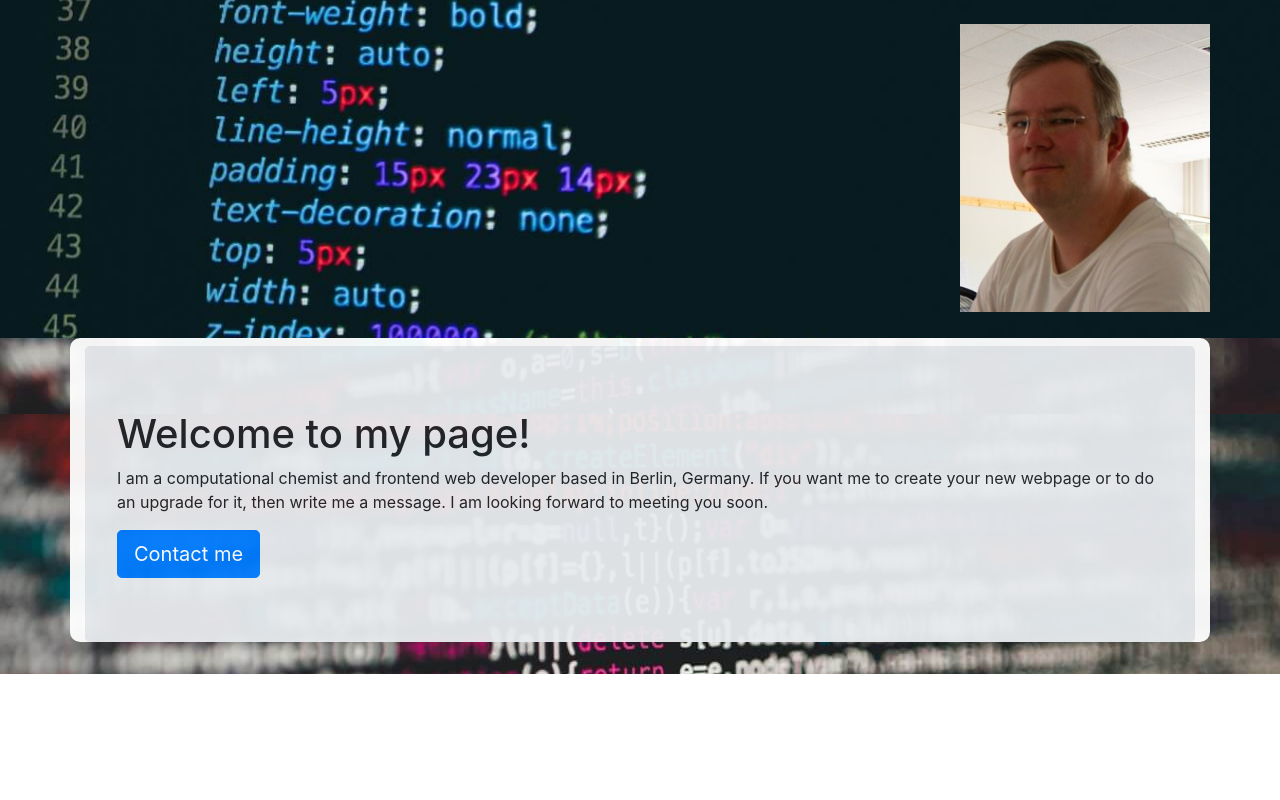
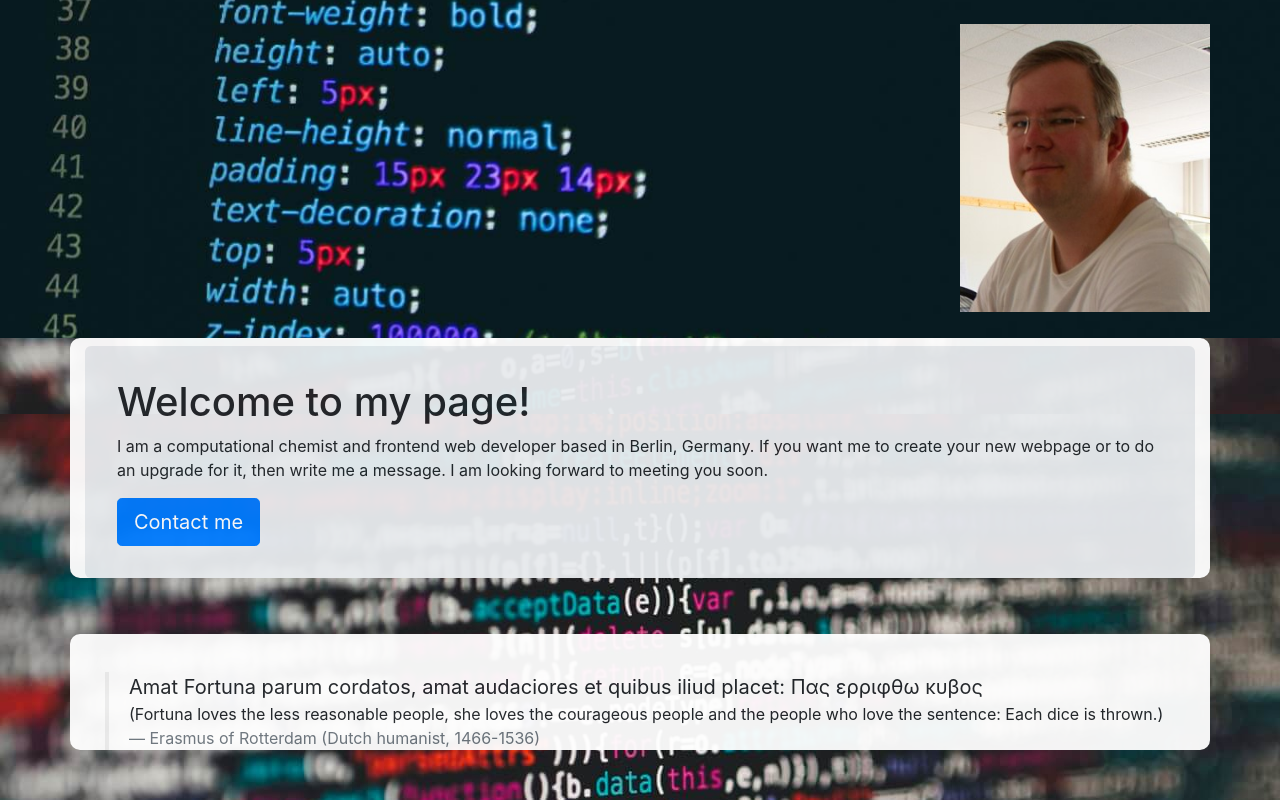
Before and after one commit to sklinkusch/portfolio, a React (Create React App) app: page / in a window 1280 px wide. Shown: the part 486-1286 px from the top of the page. Before the commit the page ends 1160 px from the top, so only its background shows below. Built offline with nearby package versions, Linux system fonts and the light colour scheme.

Commit message:
added blockquote

```diff
--- a/src/Components/App.js
+++ b/src/Components/App.js
@@ -3,6 +3,7 @@ import "../styles/App.scss";
 import MyNavbar from "./MyNavbar";
 import TitleImage from "./TitleImage";
 import Welcome from "./Welcome";
+import Blockquote from "./Blockquote";
 
 function App() {
   return (
@@ -10,6 +11,8 @@ function App() {
       <MyNavbar />
       <TitleImage />
       <Welcome />
+      <div className="sk-placeholder" />
+      <Blockquote />
     </div>
   );
 }
--- /dev/null
+++ b/src/Components/Blockquote.js
@@ -0,0 +1,24 @@
+import React from "react";
+
+export default function Blockquote() {
+  return (
+    <div className="container sk-bg-white">
+      <div className="sk-placeholder-tiny" />
+      <blockquote className="blockquote" id="blockquote">
+        <p className="mb-0">
+          Amat Fortuna parum cordatos, amat audaciores et quibus iliud placet:
+          &Pi;&alpha;&sigmaf; &epsilon;&rho;&rho;&iota;&phi;&theta;&omega;
+          &kappa;&upsilon;&beta;&omicron;&sigmaf;
+        </p>
+        <p className="mb-0 small">
+          (Fortuna loves the less reasonable people, she loves the courageous
+          people and the people who love the sentence: Each dice is thrown.)
+        </p>
+        <footer className="blockquote-footer">
+          Erasmus of Rotterdam (Dutch humanist, 1466-1536)
+        </footer>
+      </blockquote>
+      <div className="sk-placeholder-verytiny" />
+    </div>
+  );
+}
--- a/src/styles/App.scss
+++ b/src/styles/App.scss
@@ -2,3 +2,31 @@
 @import "./layout";
 @import "./flex";
 @import "./title";
+
+body {
+  margin-bottom: 50px;
+}
+
+section {
+  margin: 30px 0;
+}
+
+h3 {
+  margin-bottom: 1rem;
+}
+
+.jumbotron {
+  padding: 2rem;
+  border-radius: 6px;
+}
+
+#blockquote {
+  margin-top: 30px;
+  margin-bottom: 30px;
+}
+
+.blockquote {
+  margin-left: 20px;
+  padding-left: 20px;
+  border-left: 4px solid #efefef;
+}
```
